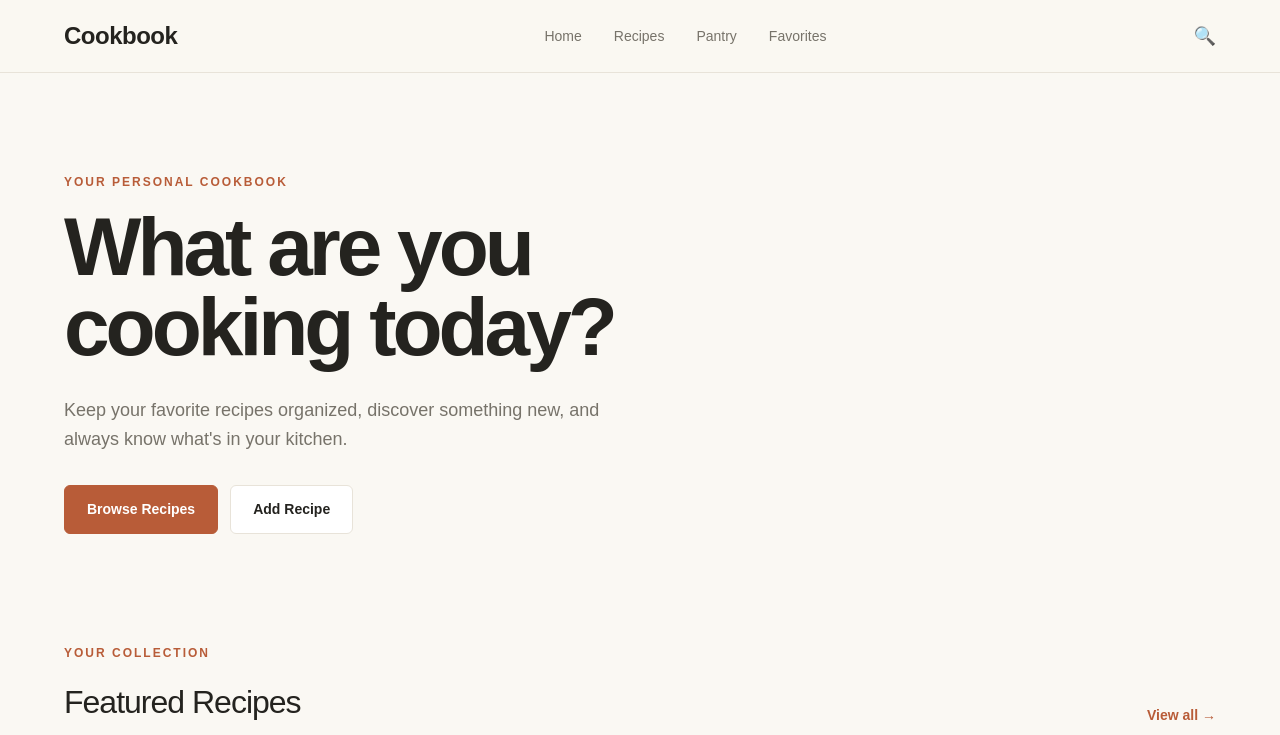
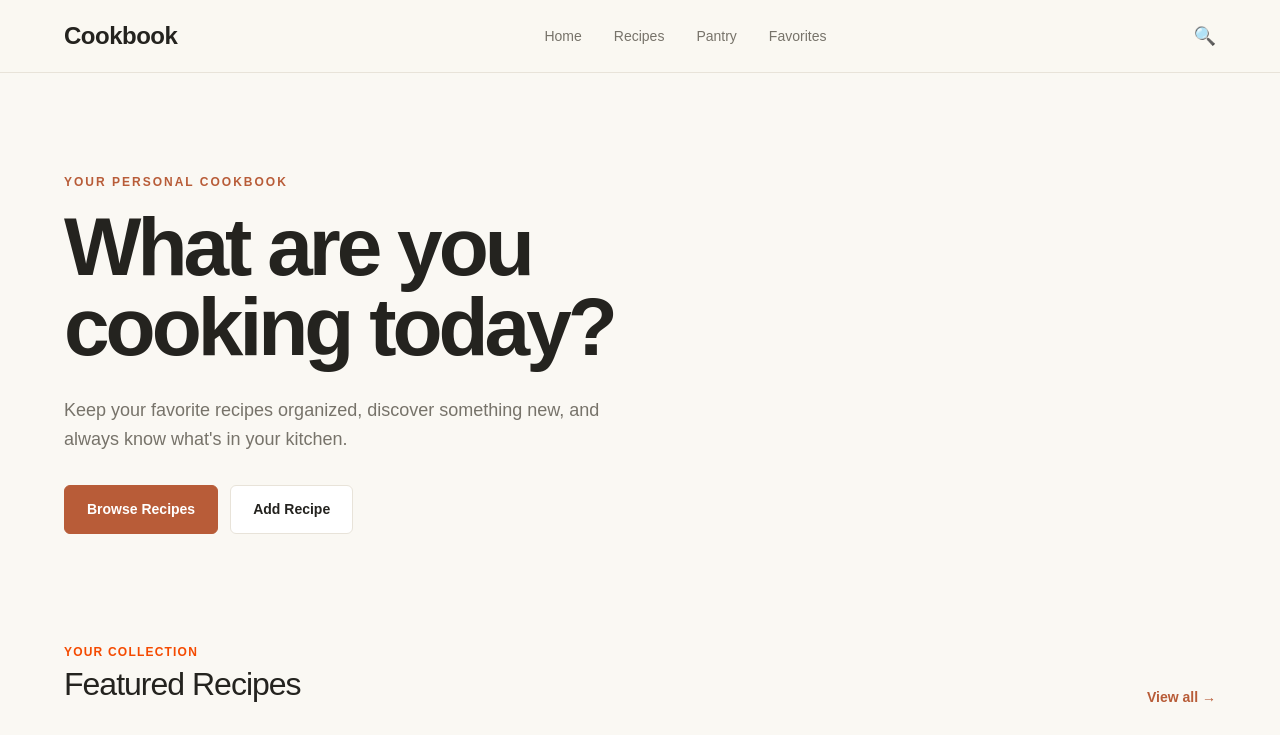
Before and after one commit to MaxBrickman06/Cookbook-App, a Next.js app: page / in a window 1280 px wide. Shown: the top 735 px of the page. Built offline with nearby package versions, Linux system fonts and the light colour scheme.

Commit message:
just updating

```diff
--- a/package.json
+++ b/package.json
@@ -14,14 +14,15 @@
     "react-dom": "19.2.8"
   },
   "devDependencies": {
-    "@tailwindcss/postcss": "^4",
+    "@tailwindcss/postcss": "^4.3.3",
     "@types/node": "^20",
     "@types/react": "^19",
     "@types/react-dom": "^19",
     "babel-plugin-react-compiler": "1.0.0",
     "eslint": "^9",
     "eslint-config-next": "16.3.8",
-    "tailwindcss": "^4",
+    "postcss": "^8.5.29",
+    "tailwindcss": "^4.3.3",
     "typescript": "^5"
   }
 }
--- a/src/app/page.tsx
+++ b/src/app/page.tsx
@@ -15,7 +15,9 @@ export default function Home() {
         <section className="recipes-section">
           <div className="section-header">
             <div>
-              <p className="section-label">YOUR COLLECTION</p>
+              <p className="text-xs font-semibold uppercase tracking-widest text-orange-600">
+                YOUR COLLECTION
+              </p>
               <h2>Featured Recipes</h2>
             </div>
 
```
Also changed, not shown: 1 other file (tests, documents, lock files or other folders).
